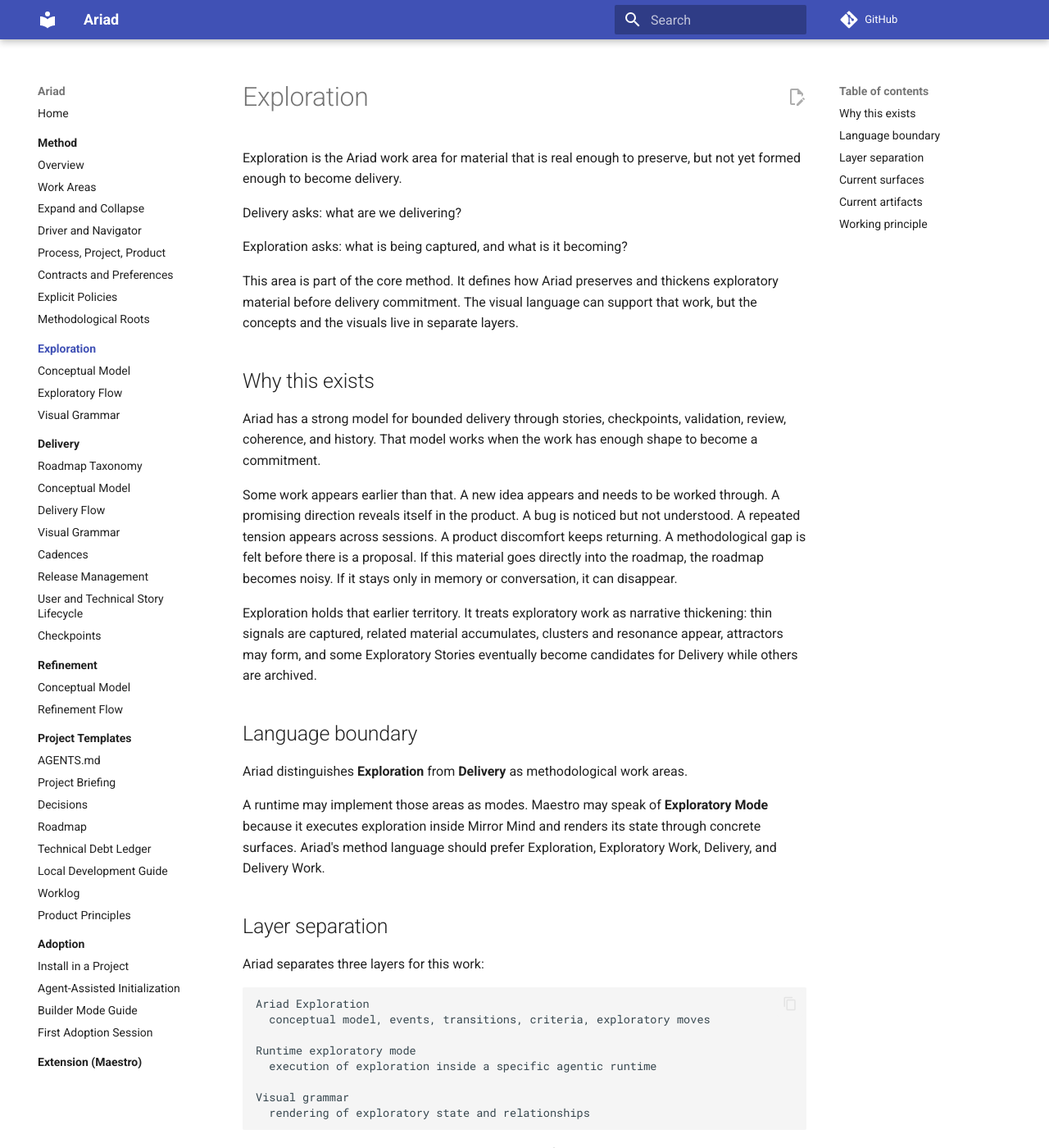
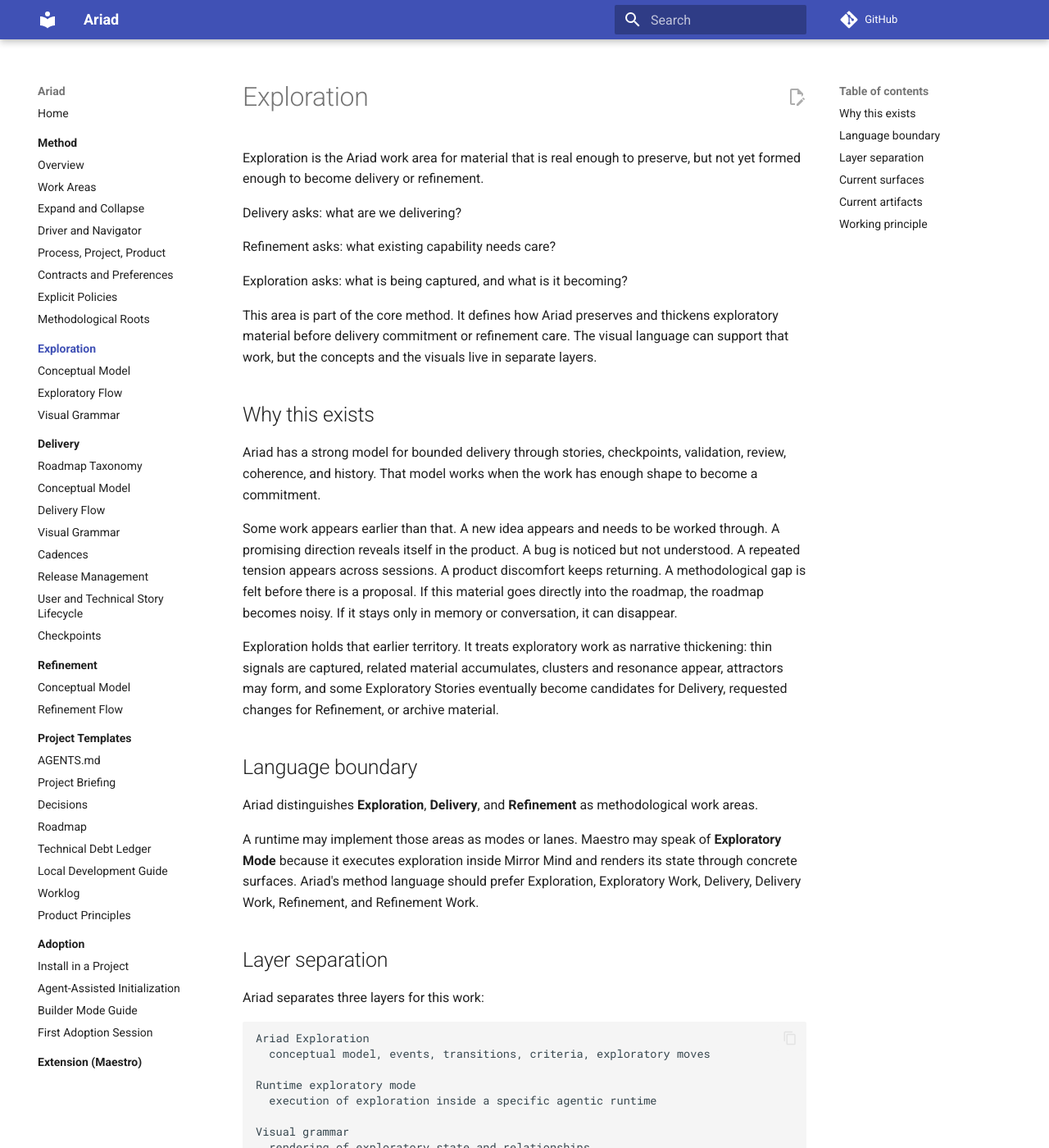
Before and after one commit to henriquebastos/ariad, an MkDocs documentation site: the page built from docs/exploration/index.md, in a window 1280 px wide and 1400 px high. Shown: the whole window at 82% size. Built offline with MkDocs 1.6.1 and Material for MkDocs 9.7.7, drawn with Linux system fonts in a browser that asks for light colours; comment, search, counter and statistics services are not loaded.

Commit message:
Align Refinement with public method entrypoints

```diff
--- a/docs/exploration/index.md
+++ b/docs/exploration/index.md
@@ -1,12 +1,14 @@
 # Exploration
 
-Exploration is the Ariad work area for material that is real enough to preserve, but not yet formed enough to become delivery.
+Exploration is the Ariad work area for material that is real enough to preserve, but not yet formed enough to become delivery or refinement.
 
 Delivery asks: what are we delivering?
 
+Refinement asks: what existing capability needs care?
+
 Exploration asks: what is being captured, and what is it becoming?
 
-This area is part of the core method. It defines how Ariad preserves and thickens exploratory material before delivery commitment. The visual language can support that work, but the concepts and the visuals live in separate layers.
+This area is part of the core method. It defines how Ariad preserves and thickens exploratory material before delivery commitment or refinement care. The visual language can support that work, but the concepts and the visuals live in separate layers.
 
 ## Why this exists
 
@@ -14,13 +16,13 @@
 
 Some work appears earlier than that. A new idea appears and needs to be worked through. A promising direction reveals itself in the product. A bug is noticed but not understood. A repeated tension appears across sessions. A product discomfort keeps returning. A methodological gap is felt before there is a proposal. If this material goes directly into the roadmap, the roadmap becomes noisy. If it stays only in memory or conversation, it can disappear.
 
-Exploration holds that earlier territory. It treats exploratory work as narrative thickening: thin signals are captured, related material accumulates, clusters and resonance appear, attractors may form, and some Exploratory Stories eventually become candidates for Delivery while others are archived.
+Exploration holds that earlier territory. It treats exploratory work as narrative thickening: thin signals are captured, related material accumulates, clusters and resonance appear, attractors may form, and some Exploratory Stories eventually become candidates for Delivery, requested changes for Refinement, or archive material.
 
 ## Language boundary
 
-Ariad distinguishes **Exploration** from **Delivery** as methodological work areas.
+Ariad distinguishes **Exploration**, **Delivery**, and **Refinement** as methodological work areas.
 
-A runtime may implement those areas as modes. Maestro may speak of **Exploratory Mode** because it executes exploration inside Mirror Mind and renders its state through concrete surfaces. Ariad's method language should prefer Exploration, Exploratory Work, Delivery, and Delivery Work.
+A runtime may implement those areas as modes or lanes. Maestro may speak of **Exploratory Mode** because it executes exploration inside Mirror Mind and renders its state through concrete surfaces. Ariad's method language should prefer Exploration, Exploratory Work, Delivery, Delivery Work, Refinement, and Refinement Work.
 
 ## Layer separation
 
```
Also changed, not shown: README.md (+8 -6 lines), docs/exploration/conceptual-model.md (+2 -2 lines).
